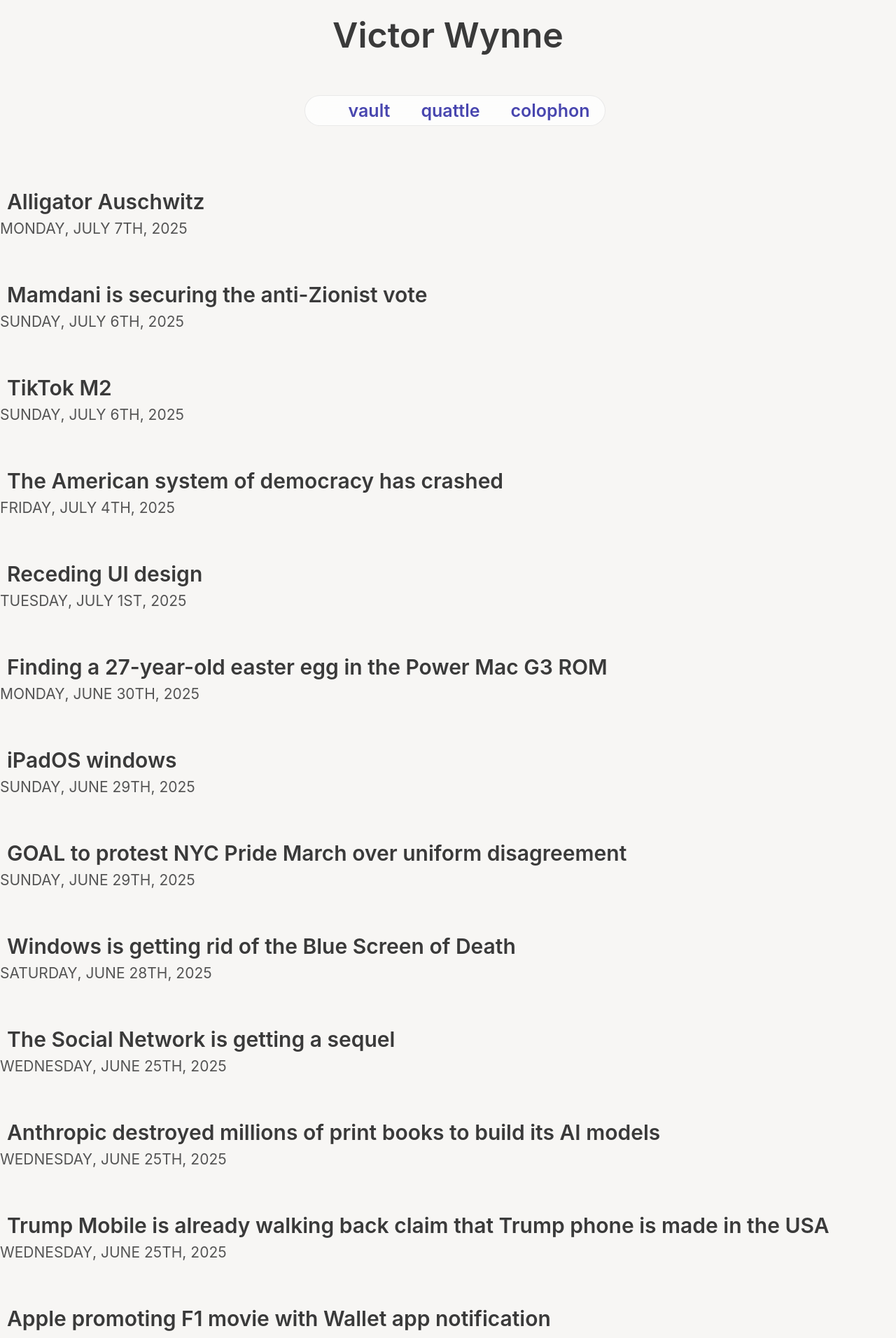
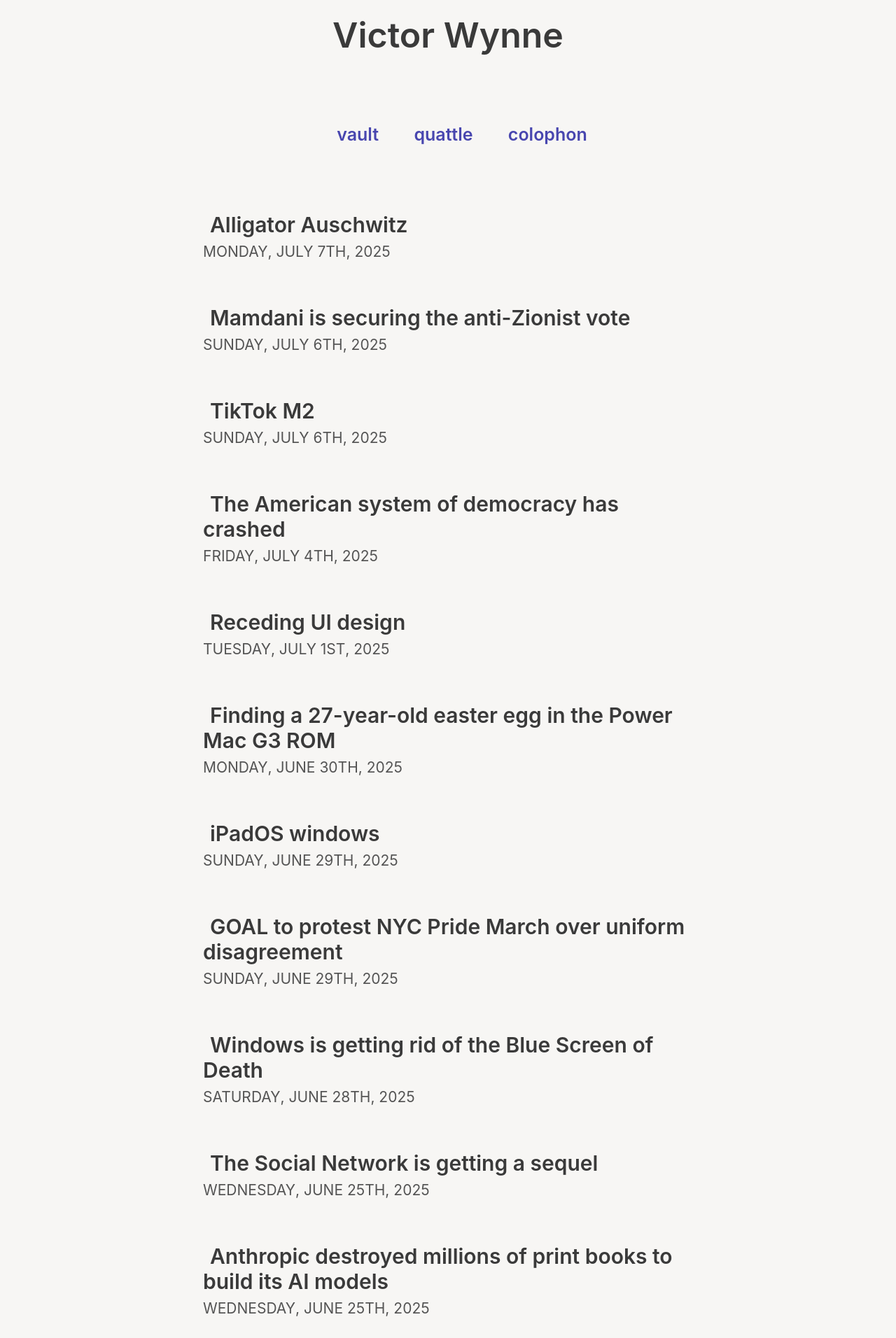
Before and after one commit to victorwynne/victorwynne, a Jekyll site: the page built from index.html, in a window 1280 px wide. Shown: the top 1912 px of the page at 70% size. Built offline with Jekyll 4.4.1, drawn with Linux system fonts in a browser that asks for light colours.

Commit message:
default.html

```diff
--- a/_layouts/default.html
+++ b/_layouts/default.html
@@ -158,10 +158,10 @@
 <body>
 
 <div class="container content">
-  <header class="masthead masthead-sticky"> <h1 class="masthead-title"><a href="{{ site.baseurl }}/" title="Home">{{ site.title }}</h1>
+  <header class="masthead"> <h1 class="masthead-title"><a href="{{ site.baseurl }}/" title="Home">{{ site.title }}</h1>
 
     <nav> <div class="navigation">
-        <ul id="navigation-list" class="navigation-pill">
+        <ul id="navigation-list">
           <li><a href="/vault/">vault</a></li>
           <li><a href="/quattle/">quattle</a></li>
           <li><a href="/colophon/">colophon</a></li>
@@ -169,7 +169,6 @@
       </div>
     </nav>
   </header>
-</div>
 
   <main>
   {{ content | smartify }}
```
